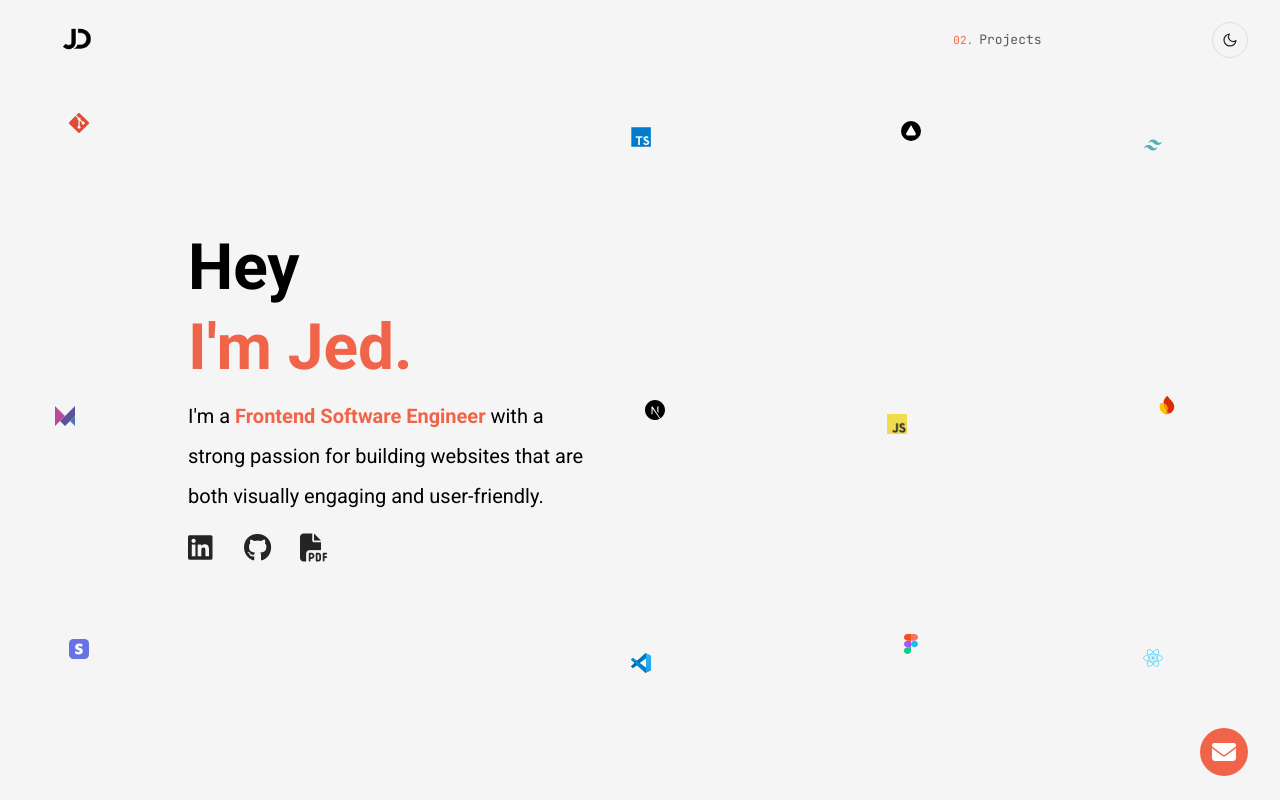
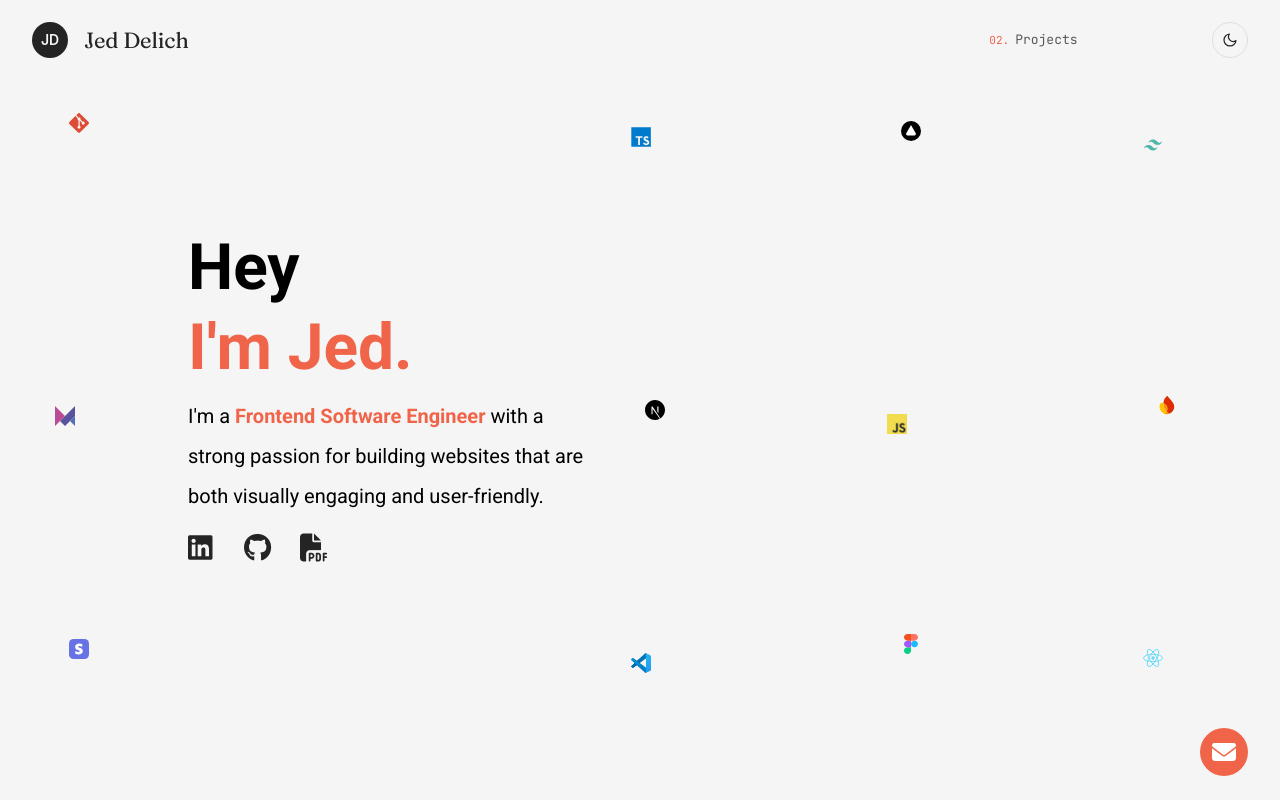
Before and after one commit to jeddelich/next-portfolio, a Next.js app: page / in a window 1280 px wide. Shown: the top 800 px of the page. Built offline with nearby package versions, Linux system fonts and the light colour scheme.

Commit message:
feat: add new modern logo and logo mark

```diff
--- a/components/layout/Navbar.module.css
+++ b/components/layout/Navbar.module.css
@@ -13,17 +13,6 @@
   100% {
     opacity: 1;
     transform: translateY(0);
-  }
-}
-
-@keyframes circle-spin {
-  0% {
-    transform: rotate(0deg);
-    opacity: 1;
-  }
-  100% {
-    transform: rotate(360deg);
-    opacity: 1;
   }
 }
 
@@ -64,51 +53,43 @@
   border-bottom-color: rgba(36, 36, 36, 0.1);
 }
 
-.personalLogoWrapper {
-  position: relative;
-  width: 88px;
-  height: 88px;
+:global(.dark-theme) .navScrolled {
+  border-bottom-color: rgba(255, 255, 255, 0.1);
 }
 
-.personalLogoEffect {
-  position: absolute;
-  top: 18px;
-  left: 19px;
-  width: 52px;
-  height: 52px;
-  border-top: 2px solid var(--color-primary);
-  border-radius: 50%;
-  transition: all 700ms ease;
-  opacity: 0;
-  animation: circle-spin 800ms linear;
-  animation-iteration-count: 3;
+.navLogo {
+  font-weight: 500;
+  font-style: italic;
+  font-size: 22px;
+  letter-spacing: -0.01em;
+  display: flex;
+  align-items: center;
+  gap: 1rem;
+  color: var(--color-dark);
 }
 
-.personalLogo {
-  width: 88px;
-  height: 88px;
-  background-image: url("/branding/logo.png");
-  background-size: contain;
-  background-repeat: no-repeat;
-  transition: all 300ms ease;
-  position: absolute;
+.navLogoText {
+  font-weight: 400;
 }
 
-:global(.dark-theme) .personalLogo {
-  background-image: url("/branding/logo-dark.png");
-}
-
-:global(.dark-theme) .navScrolled {
-  border-bottom-color: rgba(255, 255, 255, 0.1);
+.navLogoMark {
+  width: 36px;
+  height: 36px;
+  border-radius: 50%;
+  background: var(--color-dark);
+  color: var(--color-light);
+  display: grid;
+  place-items: center;
+  font-size: 14px;
+  font-style: normal;
+  font-weight: 600;
+  font-family: "Inter", sans-serif;
+  letter-spacing: 0;
 }
 
 .navLinkList {
   display: flex;
   align-items: center;
-}
-
-.navLink {
-  margin: 0 12px;
 }
 
 .navLink:nth-of-type(1),
@@ -214,6 +195,15 @@
   color: white;
 }
 
+:global(.dark-theme) .navLogo {
+  color: white;
+}
+
+:global(.dark-theme) .navLogoMark {
+  background: var(--color-light);
+  color: var(--color-dark);
+}
+
 :global(.dark-theme) .numberedNavLink:hover {
   color: white;
   background: rgba(255, 255, 255, 0.08);
--- a/components/layout/Navbar.tsx
+++ b/components/layout/Navbar.tsx
@@ -1,7 +1,7 @@
 "use client";
 
 import { useRef } from "react";
-import { JetBrains_Mono } from "next/font/google";
+import { Fraunces, JetBrains_Mono } from "next/font/google";
 import { useModal } from "@/contexts/ModalContext";
 import { useTheme } from "@/contexts/ThemeContext";
 import useHasScrolled from "@/hooks/useHasScrolled";
@@ -9,6 +9,12 @@ import styles from "./Navbar.module.css";
 
 const jetBrainsMono = JetBrains_Mono({
   subsets: ["latin"],
+});
+
+const fraunces = Fraunces({
+  subsets: ["latin"],
+  weight: ["400", "500", "600", "700"],
+  style: ["normal", "italic"],
 });
 
 const navBackdropStyle = {
@@ -42,10 +48,12 @@ function Navbar() {
       className={`${styles.nav} ${hasScrolled ? styles.navScrolled : ""}`}
       style={navBackdropStyle}
     >
-      <figure className={styles.personalLogoWrapper}>
-        <div className={styles.personalLogo}></div>
-        <div className={styles.personalLogoEffect}></div>
-      </figure>
+      <a href="#top" className={styles.navLogo}>
+        <span className={styles.navLogoMark}>JD</span>
+        <span className={`${styles.navLogoText} ${fraunces.className}`}>
+          Jed Delich
+        </span>
+      </a>
       <ul className={styles.navLinkList}>
         <li className={styles.navLink}>
           <a
```
